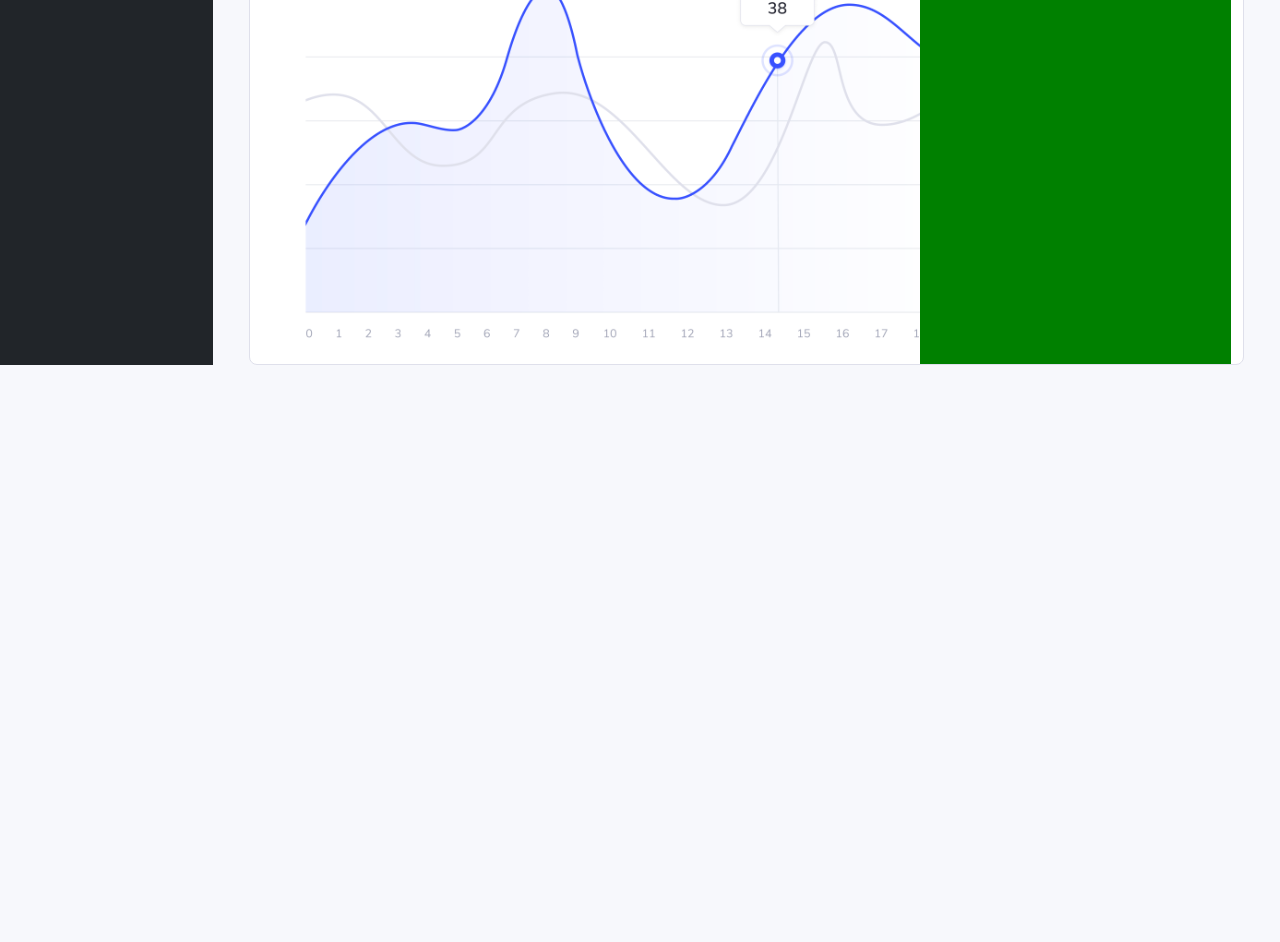
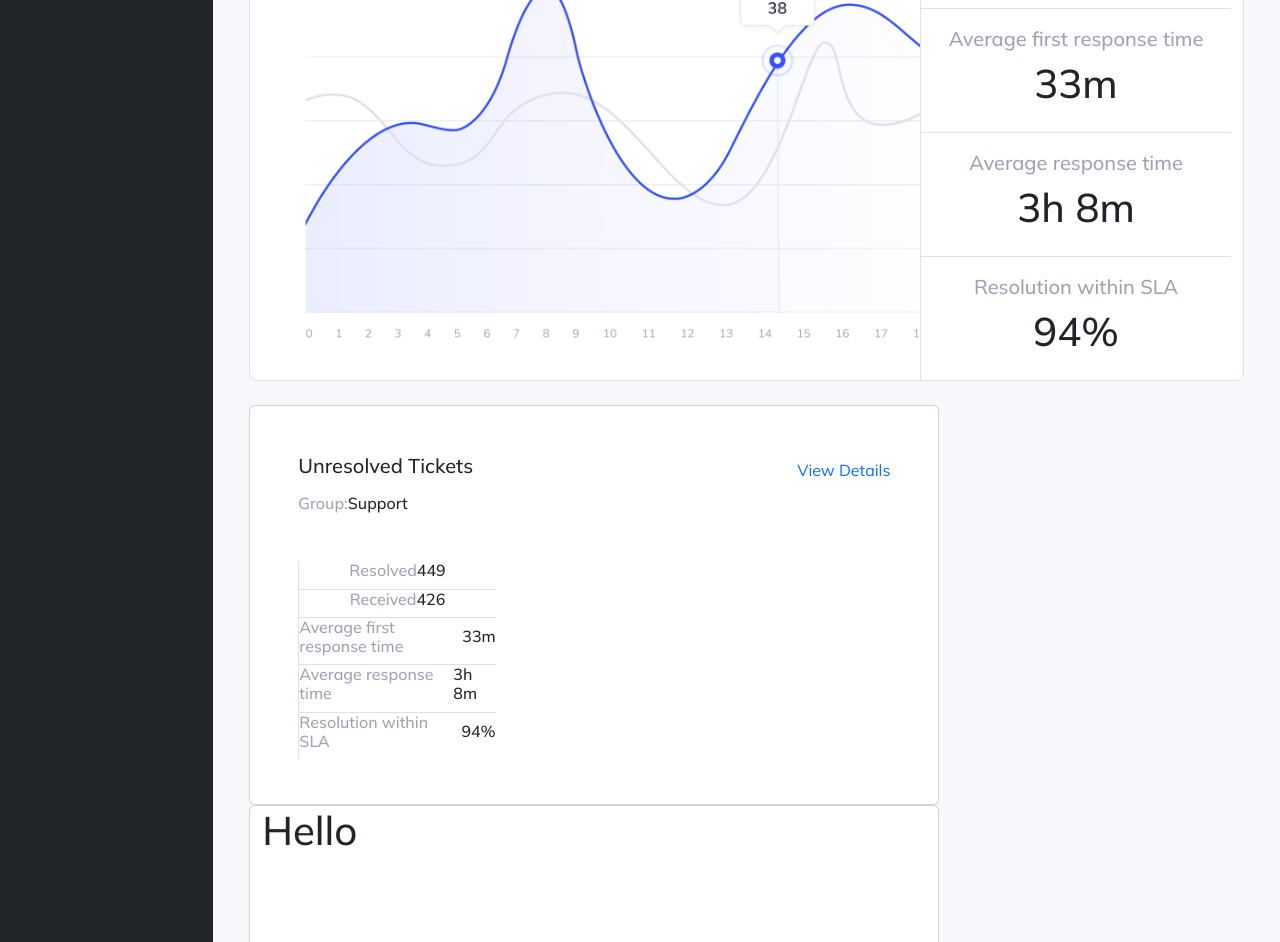
Before and after one commit to bignacio-seneca/BeatriceIgnacio_Boostrap, a website: page public/index.html in a window 1280 px wide. Shown: the part 744-1686 px from the top of the page. Before the commit the page ends 1109 px from the top, so only its background shows below. Drawn offline with nearby package versions, Linux system fonts and the light colour scheme.

Commit message:
Third Row
Third row cards

```diff
--- a/public/assets/css/style.css
+++ b/public/assets/css/style.css
@@ -60,8 +60,32 @@ body{
     background-color: #ffffff;
 }
 
+.grey-left-outline{
+    border-left: 1px solid #DFE0EB;
+    background-color: #ffffff;
+}
+
+.grey-bottom-outline{
+    border-bottom: 1px solid #DFE0EB;
+    background-color: #ffffff;
+}
+
 .grey-header{
     color: #9FA2B4;
+}
+
+
+.graph {
+    background-image: url(../css/graph.png);
+    background-size: contain;
+    /* background-color: #9FA2B4; */
+    width: 800px;
+    height: 480px;
+}
+
+.bottom-card{
+    width: 690px;
+    height: 400px;
 }
 
 
@@ -73,10 +97,6 @@ body{
     background-color: green;
 }
 
-.graph {
-    background-image: url(../css/graph.png);
-    background-size: contain;
-    /* background-color: #9FA2B4; */
-    width: 800px;
-    height: 480px;
+.blue {
+    background-color: blueviolet;
 }
--- a/public/index.html
+++ b/public/index.html
@@ -162,7 +162,6 @@
           <!-- 2nd Row -->
           <div class="row">
             <div class="d-flex card-outline col-sm-12 mt-4 ps-5">
-
               <div class="col-sm-8">
                 <h5 class="mt-5">Today's trends</h5>
                 <div class="d-flex justify-content-between">
@@ -174,17 +173,77 @@
                   </div>
                 </div>
 
-                <div class="mt-3 me-5">
+                <div class="my-3 me-5">
                   <div class="graph"></div>
                 </div>
 
-
               </div>
 
-              <div class="col-sm-4 green">
-                <h1>Hello</h1>
+              <!-- Right Side-->
+              <div class="d-flex flex-column col-sm-4 grey-left-outline">
+                <div class="flex-grow-1 d-flex flex-column align-items-center justify-content-center grey-bottom-outline">
+                  <h5 class="grey-header">Resolved</h5>
+                  <h1>449</h1>
+                </div>
+                <div class="flex-grow-1 d-flex flex-column align-items-center justify-content-center grey-bottom-outline">
+                  <h5 class="grey-header">Received</h5>
+                  <h1>426</h1>
+                </div>
+                <div class="flex-grow-1 d-flex flex-column align-items-center justify-content-center grey-bottom-outline">
+                  <h5 class="grey-header">Average first response time</h5>
+                  <h1>33m</h1>
+                </div>
+                <div class="flex-grow-1 d-flex flex-column align-items-center justify-content-center grey-bottom-outline">
+                  <h5 class="grey-header">Average response time</h5>
+                  <h1>3h 8m</h1>
+                </div>
+                <div class="flex-grow-1 d-flex flex-column align-items-center justify-content-center">
+                  <h5 class="grey-header">Resolution within SLA</h5>
+                  <h1>94%</h1>
+                </div>
               </div>
+            </div>
+          </div>
 
+          <!-- 3rd Row-->
+          <div class="row d-flex my-4 justify-content-between">
+
+            <div class="col-sm-6 bottom-card card px-5">
+              <div class="d-flex justify-content-between align-items-center mt-5">
+                <h5>Unresolved Tickets</h5>
+                <a href="" class="text-decoration-none">View Details</a>
+              </div>
+                <h6 class="mt-2 mb-5"><span class="grey-header">Group:</span>Support</h6>
+
+                <div class="d-flex flex-column col-sm-4 grey-left-outline">
+                  <div class="flex-grow-1 d-flex align-items-center justify-content-center grey-bottom-outline">
+                    <h6 class="grey-header">Resolved</h6>
+                    <h6>449</h6>
+                  </div>
+                  <div class="flex-grow-1 d-flex align-items-center justify-content-center grey-bottom-outline">
+                    <h6 class="grey-header">Received</h6>
+                    <h6>426</h6>
+                  </div>
+
+
+                  <div class="flex-grow-1 d-flex align-items-center justify-content-center grey-bottom-outline">
+                    <h6 class="grey-header">Average first response time</h6>
+                    <h6>33m</h6>
+                  </div>
+                  <div class="flex-grow-1 d-flex align-items-center justify-content-center grey-bottom-outline">
+                    <h6 class="grey-header">Average response time</h6>
+                    <h6>3h 8m</h6>
+                  </div>
+                  <div class="flex-grow-1 d-flex align-items-center justify-content-center">
+                    <h6 class="grey-header">Resolution within SLA</h6>
+                    <h6>94%</h6>
+                  </div>
+                </div>
+            </div>
+
+
+            <div class="col-sm-6 bottom-card card">
+              <h1>Hello</h1>
             </div>
           </div>
 
```
